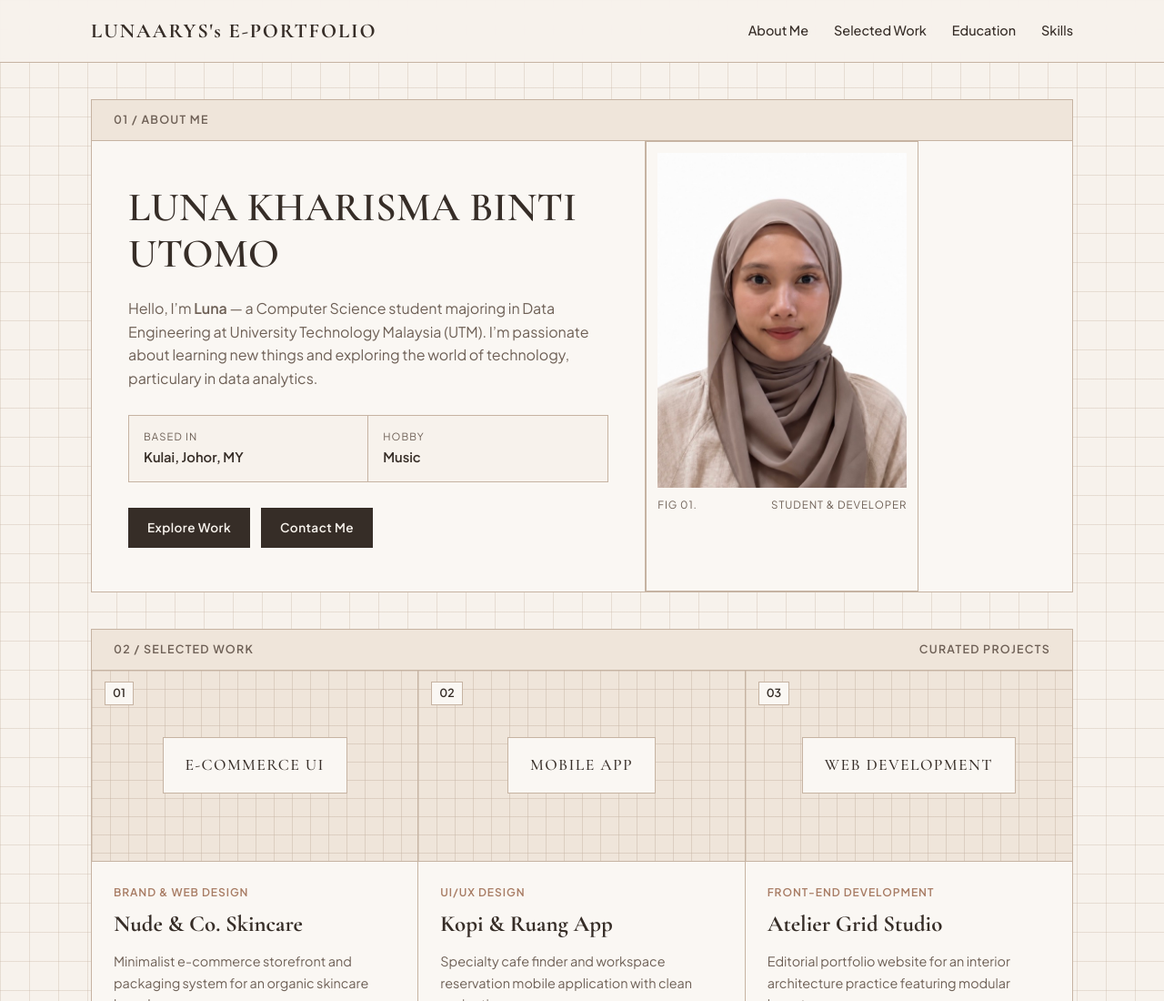
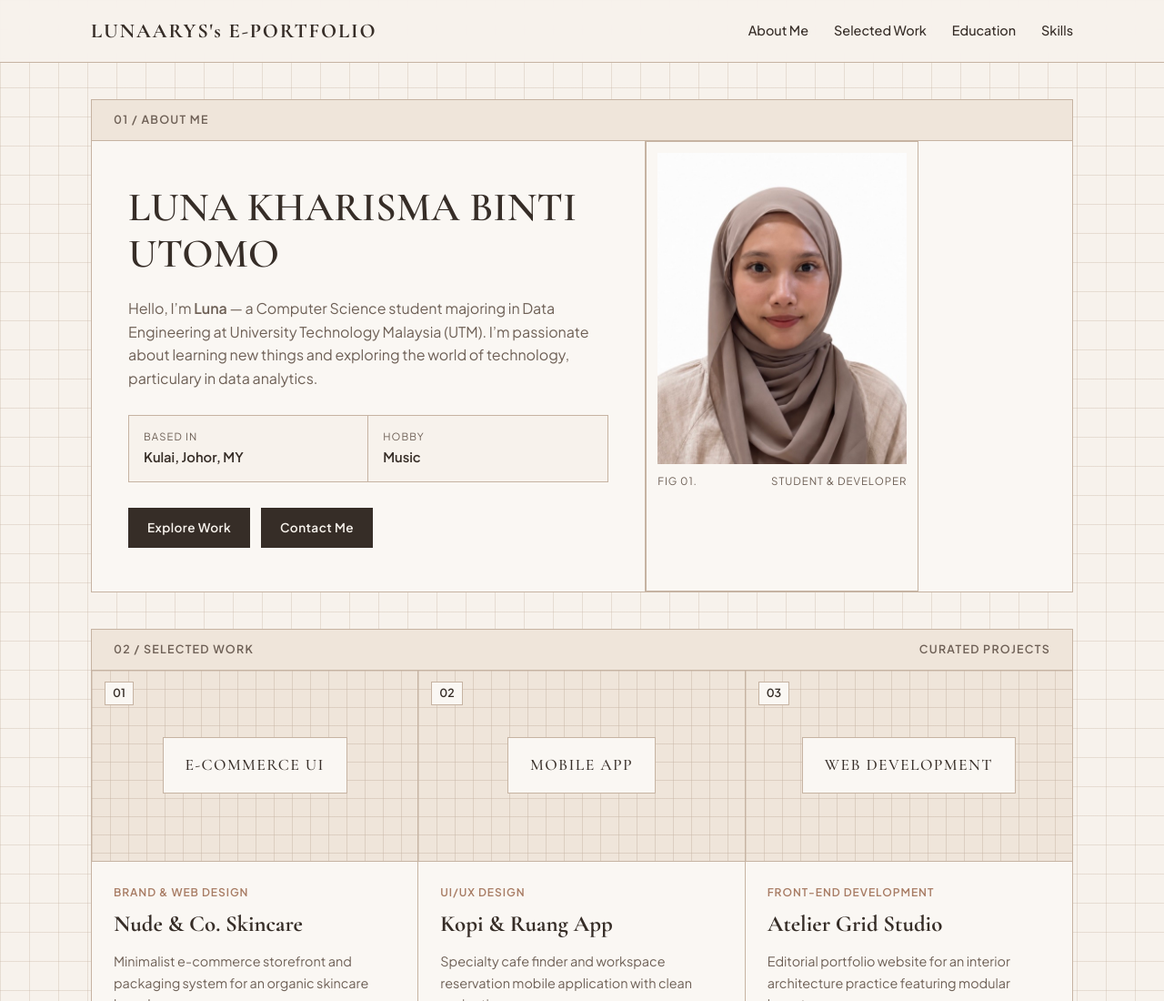
Before and after one commit to lunakharisma/lunakharisma.github.io, a plain HTML site: page index.html in a window 1280 px wide. Shown: the top 1100 px of the page at 91% size. Drawn offline with nearby package versions, Linux system fonts and the light colour scheme.

Commit message:
Update style.css

```diff
--- a/style.css
+++ b/style.css
@@ -123,6 +123,20 @@ body {
   font-size: 1.2rem;
   color: var(--text-espresso);
   cursor: pointer;
+}
+
+.portrait-img-box {
+  aspect-ratio: 4 / 5;
+  width: 100%;
+  overflow: hidden;
+  background-color: var(--bg-sand);
+}
+
+.portrait-img-box img {
+  width: 100%;
+  height: 100%;
+  object-fit: cover; /* Memastikan gambar memenuhi ruang tanpa senget */
+  display: block;
 }
 
 /* =========================================
```
